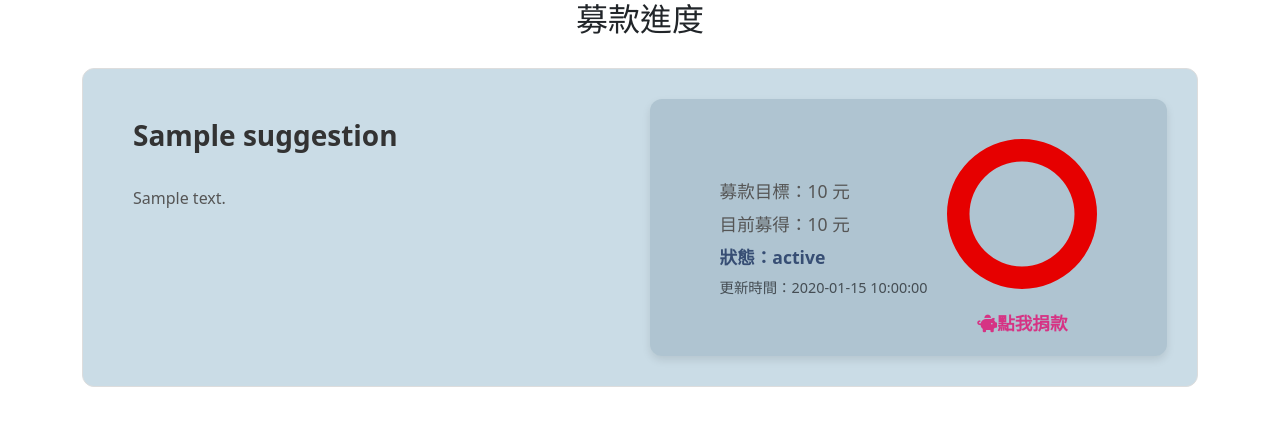
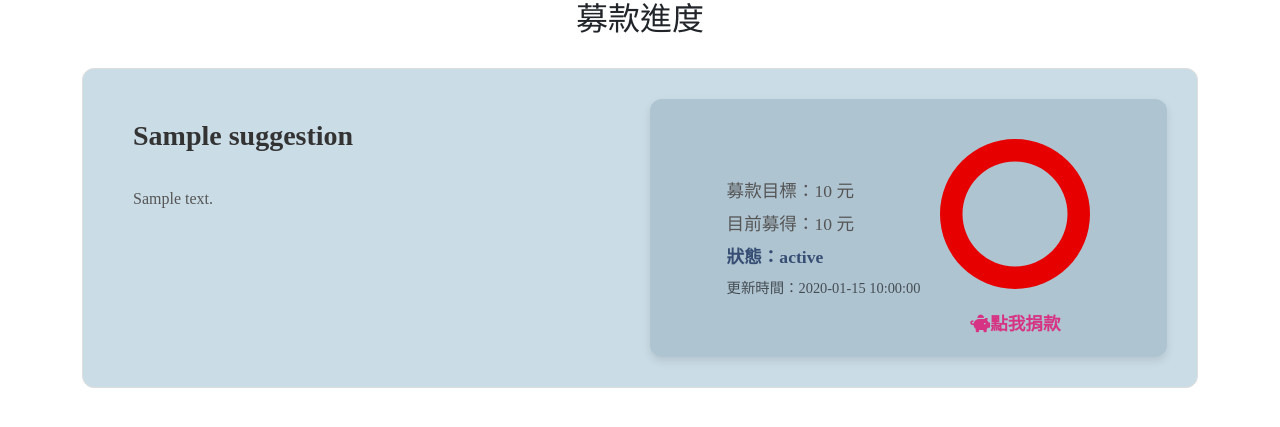
Before and after one commit to SA5202/SA, a PHP site: page /donate.php in a window 1280 px wide. Shown: the top 427 px of the page. Run offline with PHP 8.4, Linux system fonts and the light colour scheme; tables that the repository leaves empty or names only in its code hold one stand-in row (values such as "Sample post"); some libraries are stand-ins or nearby versions.

Commit message:
字體轉宋體

```diff
--- a/donate.php
+++ b/donate.php
@@ -39,6 +39,7 @@ $result = $conn->query($sql);
     <style>
         body {
             background-color: transparent !important;
+            font-family: "Noto Serif TC", serif;
         }
 
         .donation-progress {
--- a/fundingsuggestion.php
+++ b/fundingsuggestion.php
@@ -56,6 +56,7 @@ $result = $conn->query($sql);
     <style>
         body {
             background-color: #eef3f7;
+            font-family: "Noto Serif TC", serif;
         }
 
         .form-container {
```
